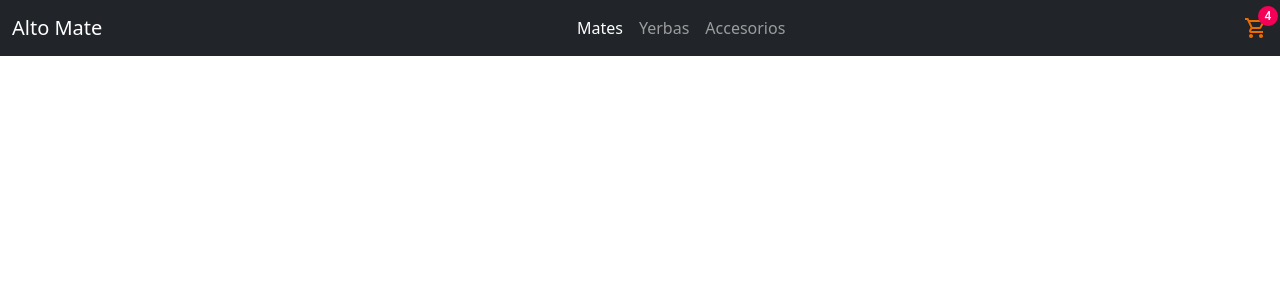
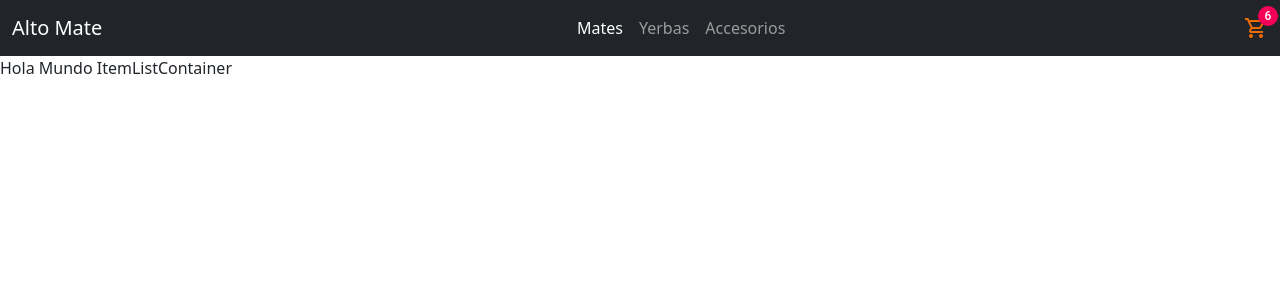
Before and after one commit to pabloMangiapani/altoMateEcommerce, a React (Create React App) app: page / in a window 1280 px wide. Shown: the top 300 px of the page. Built offline with nearby package versions, Linux system fonts and the light colour scheme.

Commit message:
agrego arreglo en ItemListContainer

```diff
--- a/src/App.js
+++ b/src/App.js
@@ -5,10 +5,10 @@ import ItemListContainer from './components/ItemListContainer.js';
 
 function App() {
   return (
-
+    <>
     <Navbar />
-    // <ItemListContainer greeting='Hola Mundo ItemListContainer' />
-
+    <ItemListContainer greeting="Hola Mundo ItemListContainer" />
+    </>
   );
 }
 
--- a/src/components/CartWidget.js
+++ b/src/components/CartWidget.js
@@ -3,7 +3,7 @@ import { ShoppingCartOutlined } from '@mui/icons-material';
 
 const CartWidget = () => {
     return (
-        <Badge badgeContent={4} color="secondary" >
+        <Badge badgeContent={6} color="secondary" >
             <ShoppingCartOutlined color="warning" />
         </Badge>
     )
--- a/src/components/ItemListContainer.js
+++ b/src/components/ItemListContainer.js
@@ -0,0 +1,11 @@
+const ItemListContainer = (props) => {
+    return (
+        <>
+        <div>
+            <span>{props.greeting}</span>
+        </div>
+        </>
+    );
+}
+
+export default ItemListContainer;
```
